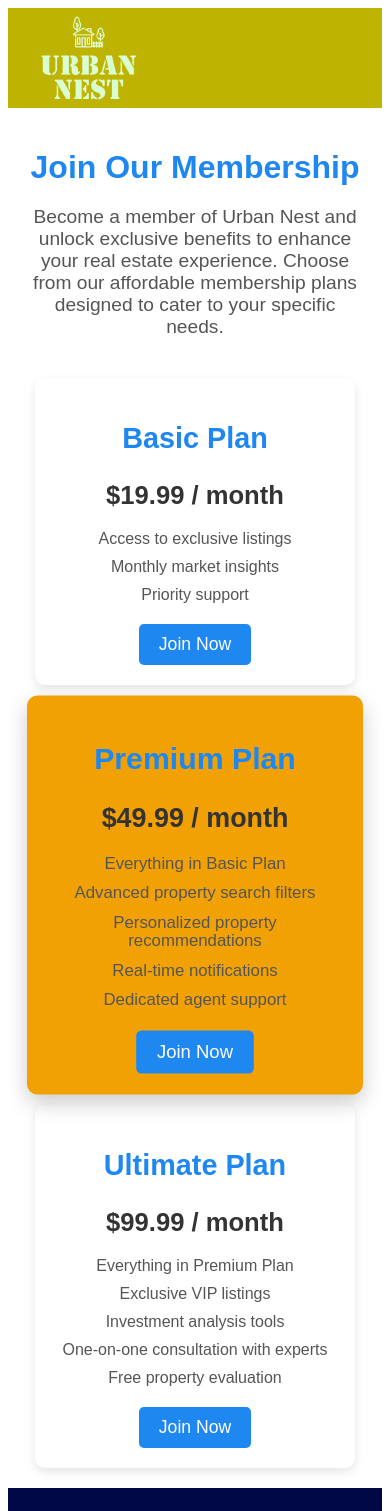
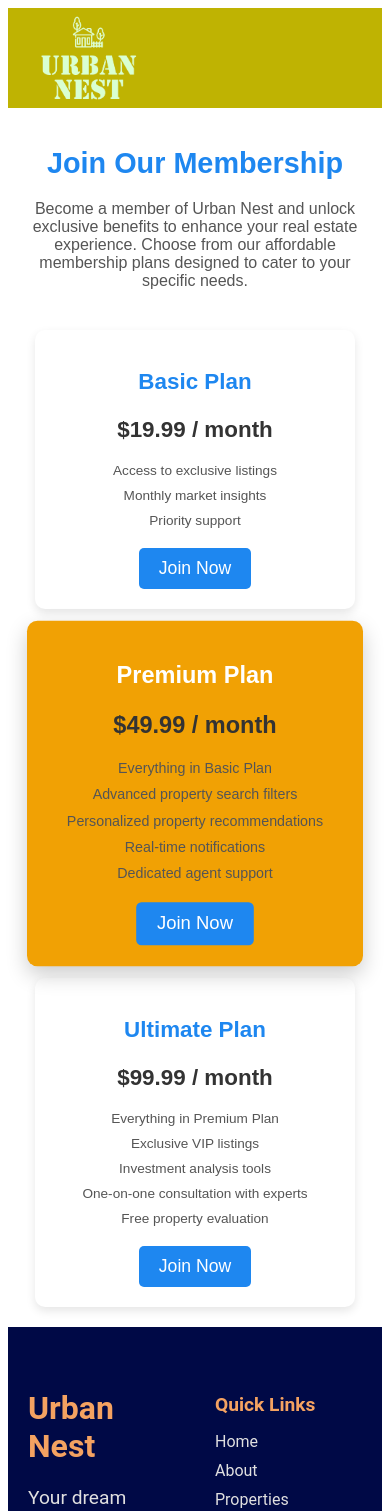
Before and after one commit to Manthan20/Capstone-Urban-next-project, a React (Vite) app: page /join in a window 390 px wide. Shown: the top 1511 px of the page. Built offline with nearby package versions, Linux system fonts and the light colour scheme.

Commit message:
Add Payment Integration Link

```diff
--- a/src/routes/JoinMembershipPage/JoinMembershipPage.jsx
+++ b/src/routes/JoinMembershipPage/JoinMembershipPage.jsx
@@ -19,7 +19,11 @@ function JoinMembershipPage() {
             <li>Monthly market insights</li>
             <li>Priority support</li>
           </ul>
-          <button className="cta-button">Join Now</button>
+          <button className="cta-button">
+            <a href='https://buy.stripe.com/test_4gw9B3adZ6ym5RmdQQ'>
+              Join Now
+            </a>
+          </button>
         </div>
 
         <div className="plan-card featured">
@@ -32,7 +36,11 @@ function JoinMembershipPage() {
             <li>Real-time notifications</li>
             <li>Dedicated agent support</li>
           </ul>
-          <button className="cta-button">Join Now</button>
+          <button className="cta-button">
+            <a href='https://buy.stripe.com/test_9AQ28Bfyjg8WcfK289'>
+            Join Now
+            </a>
+            </button>
         </div>
 
         <div className="plan-card">
@@ -45,7 +53,11 @@ function JoinMembershipPage() {
             <li>One-on-one consultation with experts</li>
             <li>Free property evaluation</li>
           </ul>
-          <button className="cta-button">Join Now</button>
+          <button className="cta-button">
+            <a href='https://buy.stripe.com/test_28ofZr2LxcWK6Vq7su'>
+            Join Now
+            </a>
+            </button>
         </div>
       </section>
     </div>
--- a/src/routes/JoinMembershipPage/JoinMembershipPage.scss
+++ b/src/routes/JoinMembershipPage/JoinMembershipPage.scss
@@ -7,6 +7,14 @@
     text-align: center;
     margin-bottom: 20px;
     color: #1e87f0;
+
+    @media screen and (max-width: 768px) {
+      font-size: 2rem;
+    }
+
+    @media screen and (max-width: 480px) {
+      font-size: 1.8rem;
+    }
   }
 
   .intro {
@@ -14,6 +22,14 @@
     margin-bottom: 40px;
     font-size: 1.2rem;
     color: #555;
+
+    @media screen and (max-width: 768px) {
+      font-size: 1.1rem;
+    }
+
+    @media screen and (max-width: 480px) {
+      font-size: 1rem;
+    }
   }
 
   .plans {
@@ -22,6 +38,11 @@
     flex-wrap: wrap;
     gap: 20px;
     margin-top: 30px;
+
+    @media screen and (max-width: 768px) {
+      flex-direction: column;
+      align-items: center;
+    }
   }
 
   .plan-card {
@@ -34,16 +55,33 @@
     transition: transform 0.3s, box-shadow 0.3s;
 
     &.featured {
-        background: #f1a104; /* Highlight for the premium plan */
+      background: #f1a104;
       color: white;
       transform: scale(1.05);
       box-shadow: 0 8px 20px rgba(0, 0, 0, 0.2);
+
+      h2 {
+        color: white;
+      }
+    }
+
+    &:hover {
+      transform: translateY(-5px);
+      box-shadow: 0 8px 16px rgba(0, 0, 0, 0.2);
     }
 
     h2 {
       font-size: 1.8rem;
       margin-bottom: 15px;
       color: #1e87f0;
+
+      @media screen and (max-width: 768px) {
+        font-size: 1.6rem;
+      }
+
+      @media screen and (max-width: 480px) {
+        font-size: 1.4rem;
+      }
     }
 
     .price {
@@ -51,6 +89,10 @@
       font-weight: bold;
       margin-bottom: 20px;
       color: #333;
+
+      @media screen and (max-width: 480px) {
+        font-size: 1.4rem;
+      }
     }
 
     ul {
@@ -62,6 +104,14 @@
         margin: 10px 0;
         font-size: 1rem;
         color: #555;
+
+        @media screen and (max-width: 768px) {
+          font-size: 0.9rem;
+        }
+
+        @media screen and (max-width: 480px) {
+          font-size: 0.85rem;
+        }
       }
     }
 
@@ -78,14 +128,11 @@
       &:hover {
         background-color: #155a8a;
       }
-      }
-    }
 
-    /* Responsive design */
-    @media screen and (max-width: 768px) {
-      .plans {
-        flex-direction: column;
-        align-items: center;
+      a {
+        color: inherit;
+        text-decoration: none;
       }
     }
   }
+}
--- a/src/routes/PropertyDetailsPage/PropertyDetailsPage.scss
+++ b/src/routes/PropertyDetailsPage/PropertyDetailsPage.scss
@@ -7,6 +7,14 @@
     text-align: center;
     font-family: 'Arial', sans-serif;
     color: #333;
+
+    @media (max-width: 768px) {
+      font-size: 2rem;
+    }
+
+    @media (max-width: 480px) {
+      font-size: 1.8rem;
+    }
   }
 
   .property-details-container {
@@ -16,11 +24,16 @@
 
     @media (max-width: 768px) {
       flex-direction: column;
+      align-items: center;
     }
 
     .property-slider {
       flex: 1;
       max-width: 600px;
+
+      @media (max-width: 768px) {
+        max-width: 100%;
+      }
 
       .slider-image-container {
         display: flex;
@@ -33,6 +46,10 @@
           max-height: 100%;
           border-radius: 15px;
           object-fit: cover;
+
+          @media (max-width: 768px) {
+            height: auto;
+          }
         }
       }
     }
@@ -46,9 +63,22 @@
       font-family: 'Arial', sans-serif;
       color: #444;
 
+      @media (max-width: 768px) {
+        width: 100%;
+        padding: 15px;
+      }
+
       p {
         margin: 10px 0;
         font-size: 1.2rem;
+
+        @media (max-width: 768px) {
+          font-size: 1rem;
+        }
+
+        @media (max-width: 480px) {
+          font-size: 0.9rem;
+        }
 
         strong {
           font-weight: bold;
@@ -63,6 +93,14 @@
           display: flex;
           align-items: center;
           gap: 10px;
+
+          @media (max-width: 768px) {
+            font-size: 1rem;
+          }
+
+          @media (max-width: 480px) {
+            font-size: 0.9rem;
+          }
         }
       }
 
@@ -74,6 +112,11 @@
         font-weight: bold;
         text-align: center;
         color: white;
+
+        @media (max-width: 768px) {
+          font-size: 1rem;
+          padding: 6px 12px;
+        }
 
         &.sold {
           background-color: red;
@@ -93,6 +136,14 @@
     h2 {
       text-align: center;
       font-size: 1.5rem;
+
+      @media (max-width: 768px) {
+        font-size: 1.3rem;
+      }
+
+      @media (max-width: 480px) {
+        font-size: 1.1rem;
+      }
     }
 
     .property-cards {
@@ -100,6 +151,10 @@
       flex-wrap: wrap;
       justify-content: center;
       gap: 20px;
+
+      @media (max-width: 768px) {
+        gap: 15px;
+      }
     }
   }
 }
@@ -119,6 +174,10 @@
     right: 10px;
     top: 50%;
     transform: translateY(-50%);
+
+    @media (max-width: 480px) {
+      right: 5px;
+    }
   }
 
   &.prev {
@@ -126,6 +185,10 @@
     left: 10px;
     top: 50%;
     transform: translateY(-50%);
+
+    @media (max-width: 480px) {
+      left: 5px;
+    }
   }
 
   &:hover {
```
Lines whose indentation alone changed are shown as unchanged.
